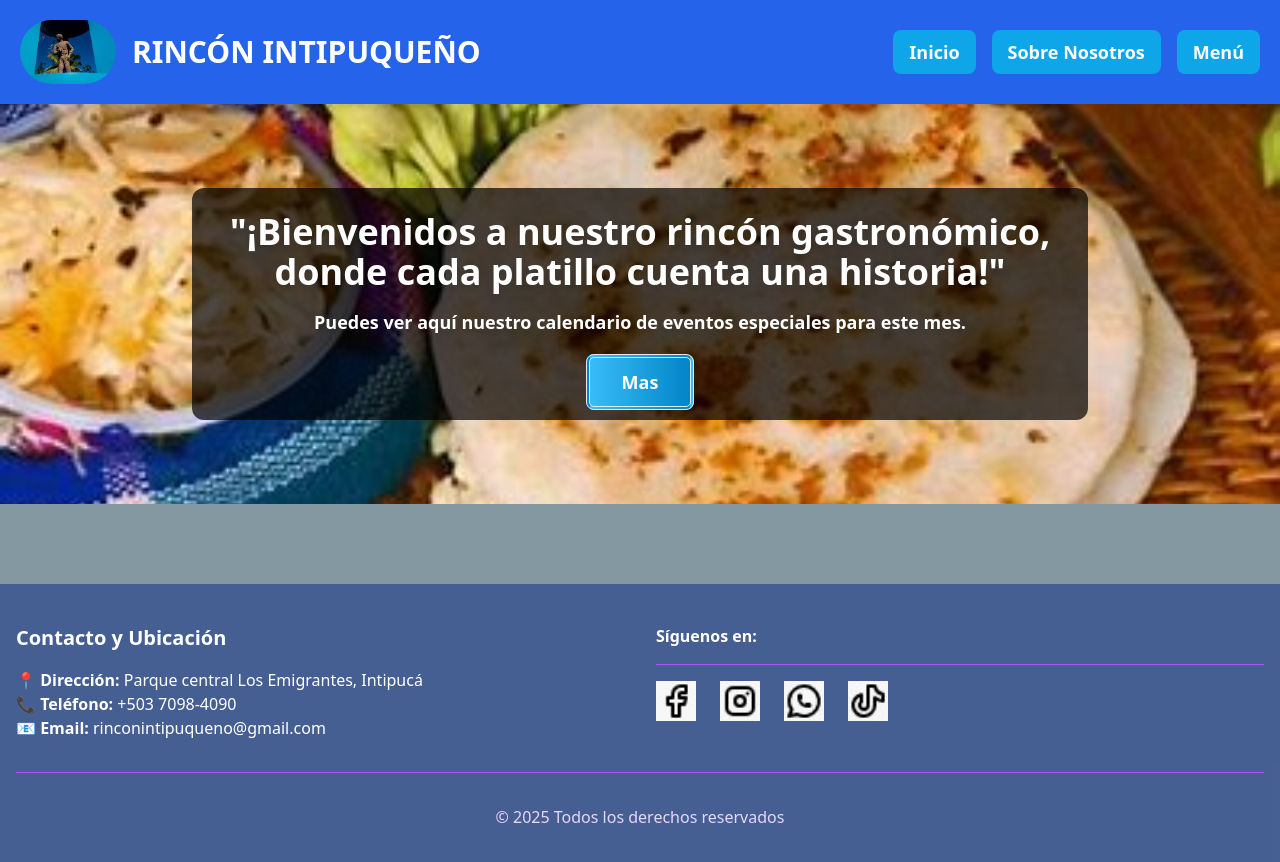
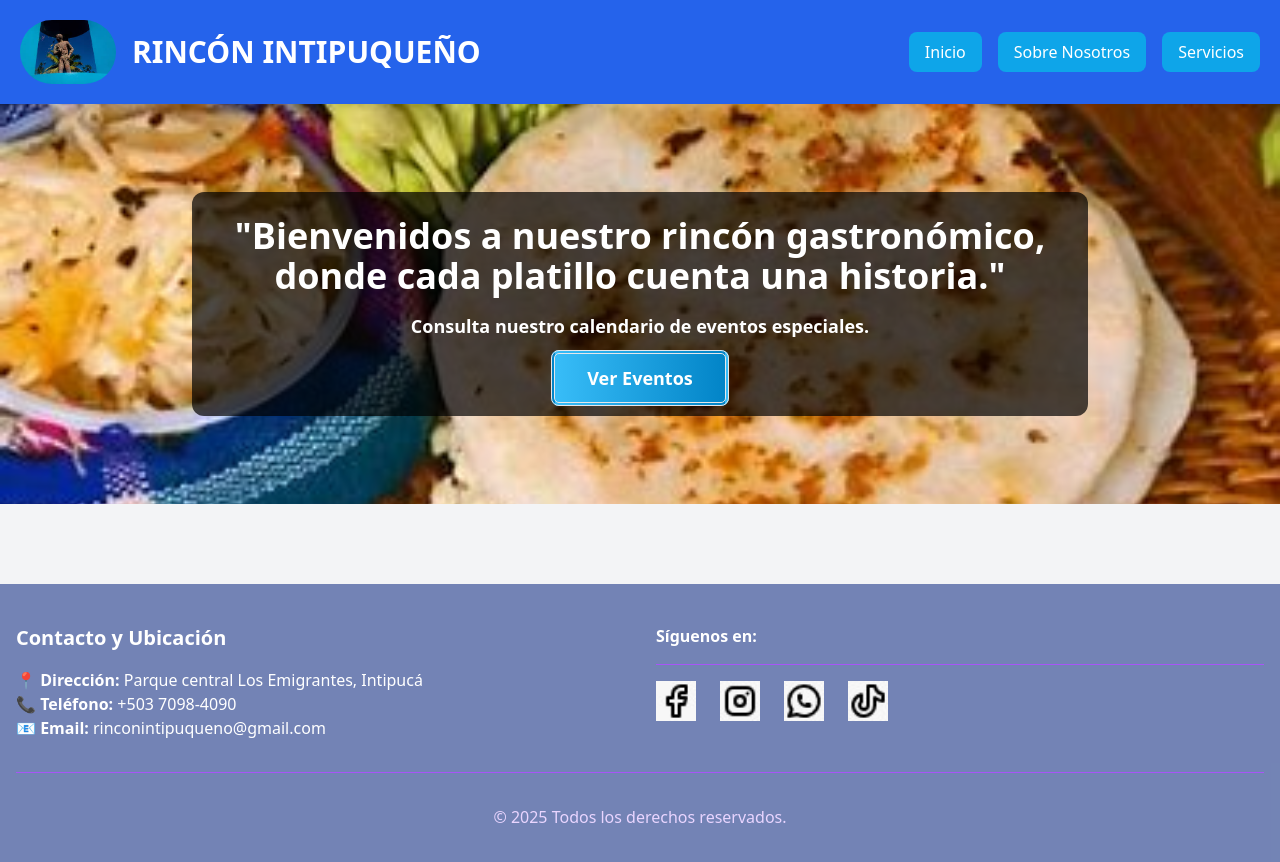
Before and after one commit to Sarahi2006/conponentes_web, a plain HTML site: page src/index.html in a window 1280 px wide. Drawn offline with nearby package versions, Linux system fonts and the light colour scheme.

```diff
--- a/src/index.html
+++ b/src/index.html
@@ -3,41 +3,38 @@
 <head>
     <meta charset="UTF-8">
     <meta name="viewport" content="width=device-width, initial-scale=1.0">
+    <meta name="description" content="Restaurante Rincón Intipuqueño - Disfruta de nuestra gastronomía auténtica.">
     <script src="https://cdn.tailwindcss.com"></script>
     <title>Restaurante Rincón Intipuqueño</title>
 </head>
-<body class="bg-cyan-950/50">
+<body class="bg-gray-100 text-gray-800">
+
+<!-- Header -->
 <header class="bg-blue-600 text-white p-5">
     <div class="max-w-7xl mx-auto flex items-center justify-between">
         <div class="flex items-center">
-            <img src="img/logo.jpeg" alt="Logo de Rincón Intipuqueño" class="w-24 h-16 object-cover rounded-full">
+            <img src="img/logo.jpeg" alt="Logo del restaurante" class="w-24 h-16 object-cover rounded-full">
             <h1 class="text-3xl font-bold ml-4">RINCÓN INTIPUQUEÑO</h1>
         </div>
-        <nav aria-label="Navegación principal" class="flex space-x-4">
-            <a href="#" class="px-4 py-2 rounded-lg text-lg font-semibold bg-sky-500 hover:bg-sky-700 transition">Inicio</a>
-            <a href="sobre_nosotros.html" class="px-4 py-2 rounded-lg text-lg font-semibold bg-sky-500 hover:bg-sky-700 transition">Sobre Nosotros</a>
-            <a href="menu.html" class="px-4 py-2 rounded-lg text-lg font-semibold bg-sky-500 hover:bg-sky-700 transition">Menú</a>
+        <nav class="flex space-x-4">
+            <a href="index.html" class="px-4 py-2 rounded-lg bg-sky-500 hover:bg-sky-700 transition">Inicio</a>
+            <a href="sobre_nosotros.html" class="px-4 py-2 rounded-lg bg-sky-500 hover:bg-sky-700 transition">Sobre Nosotros</a>
+            <a href="servicios.html" class="px-4 py-2 rounded-lg bg-sky-500 hover:bg-sky-700 transition">Servicios</a>
         </nav>
     </div>
 </header>
 
-<section class="relative py-12 bg-blue-950/50 min-h-[400px] flex items-center">
-    <img src="img/section2.jpeg" alt="Platillo típico del restaurante" class="absolute inset-0 w-full h-full object-cover">
+<!-- Sección Principal -->
+<section class="relative py-12 min-h-[400px] flex items-center">
+    <img src="img/section2.jpeg" alt="Platillo típico" class="absolute inset-0 w-full h-full object-cover">
     <div class="relative z-10 text-center max-w-4xl mx-auto bg-black/70 p-6 rounded-xl">
-        <h2 class="text-4xl font-semibold mb-4 text-white drop-shadow-lg">
-            "¡Bienvenidos a nuestro rincón gastronómico, donde cada platillo cuenta una historia!"
-        </h2>
-        <p class="text-lg text-white drop-shadow-lg mb-6"> <!-- Añadí mb-6 para separar el párrafo del botón -->
-            <strong>Puedes ver aquí nuestro calendario de eventos especiales para este mes.</strong>
-        </p>
-        <div  href="./eventos.html" class="text-center mt-8">
-            <a href="./eventos.html" class="border-4 border-double bg-gradient-to-r from-sky-400 to-sky-600 px-8 py-3 rounded-lg text-lg font-semibold text-white hover:brightness-110 transition">
-                Mas
-            </a>
-        </div>
+        <h2 class="text-4xl font-semibold mb-4 text-white">"Bienvenidos a nuestro rincón gastronómico, donde cada platillo cuenta una historia."</h2>
+        <p class="text-lg text-white mb-6 font-semibold">Consulta nuestro calendario de eventos especiales.</p>
+        <a href="eventos.html" class="border-4 border-double bg-gradient-to-r from-sky-400 to-sky-600 px-8 py-3 rounded-lg text-lg font-semibold text-white hover:brightness-110 transition">Ver Eventos</a>
     </div>
 </section>
 
+<!-- Footer -->
 <footer class="mt-20 py-10 bg-blue-900 bg-opacity-60 text-white">
     <div class="container mx-auto px-4">
         <div class="grid grid-cols-1 md:grid-cols-2 gap-8 border-b border-purple-500 pb-8">
@@ -50,17 +47,18 @@
             <div>
                 <h4 class="font-bold mb-4">Síguenos en:</h4>
                 <div class="flex space-x-6 border-t border-purple-500 pt-4">
-                    <a href="#" aria-label="Facebook"><img src="img/facebook.jpg" alt="Síguenos en Facebook" width="40"></a>
-                    <a href="#" aria-label="Instagram"><img src="img/instagram.jpg" alt="Síguenos en Instagram" width="40"></a>
-                    <a href="#" aria-label="WhatsApp"><img src="img/whatsapp.jpg" alt="Contáctanos en WhatsApp" width="40"></a>
-                    <a href="#" aria-label="TikTok"><img src="img/tiktok.jpg" alt="Síguenos en TikTok" width="40"></a>
+                    <a href="#"><img src="img/facebook.jpg" alt="Facebook" width="40"></a>
+                    <a href="#"><img src="img/instagram.jpg" alt="Instagram" width="40"></a>
+                    <a href="#"><img src="img/whatsapp.jpg" alt="WhatsApp" width="40"></a>
+                    <a href="#"><img src="img/tiktok.jpg" alt="TikTok" width="40"></a>
                 </div>
             </div>
         </div>
         <div class="mt-8 text-center text-purple-200">
-            <p>&copy; 2025 Todos los derechos reservados</p>
+            <p>&copy; 2025 Todos los derechos reservados.</p>
         </div>
     </div>
 </footer>
+
 </body>
 </html>
--- a/src/menu.html
+++ b/src/servicios.html
@@ -4,8 +4,8 @@
   <meta charset="UTF-8">
   <meta name="viewport" content="width=device-width, initial-scale=1.0">
   <meta name="description" content="Menú del Restaurante Rincón Intipuqueño. Disfruta de nuestras deliciosas pupusas, sopas, ensaladas y más.">
-  <script src="https://cdn.tailwindcss.com"></script>
-  <title>Menú | Restaurante Rincón Intipuqueño</title>
+  <script src="https://cdn.tailwindcss.com"></script>+
+  <title>Servicios | Restaurante Rincón Intipuqueño</title>
 </head>
 <body class="bg-gradient-to-b from-cyan-900 to-gray-100 min-h-screen flex flex-col">
 
```
Also changed, not shown: src/Sobre_nosotros.html (+7 -8 lines).
